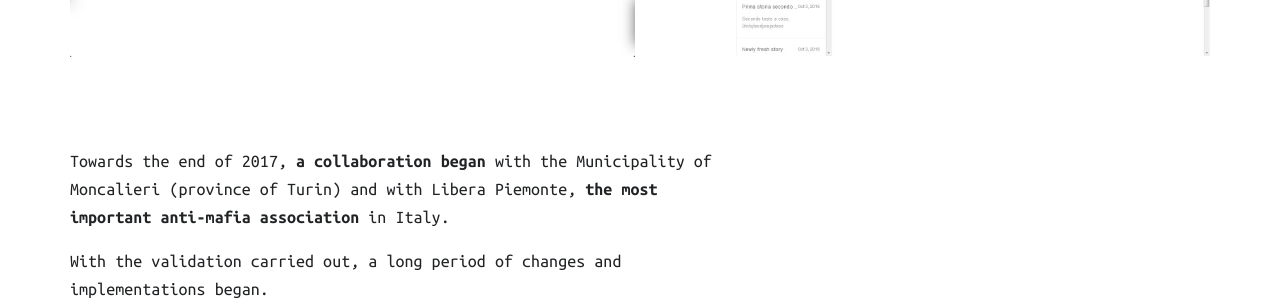
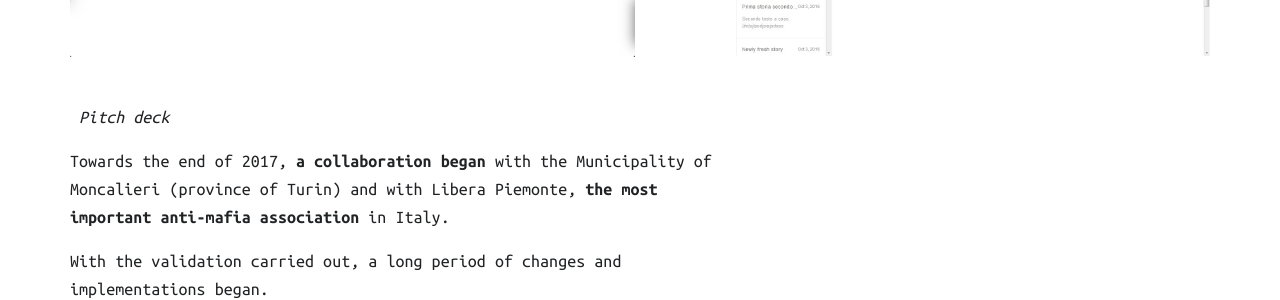
Before and after one commit to alea-git/alea-git.github.io, a Jekyll site: the page built from _projects/mobile-app-1.md, in a window 1280 px wide and 900 px high, scrolled down 2425 px. Shown: the part 152-452 px from the top of the window. Built offline with Jekyll 4.4.1, drawn with Linux system fonts in a browser that asks for light colours; nearby versions of some CDN libraries.

Commit message:
Updated '_projects/mobile-app-1.md' via CloudCannon

```diff
--- a/_projects/mobile-app-1.md
+++ b/_projects/mobile-app-1.md
@@ -15,9 +15,7 @@ After completing high school, Gabriel decided to accept the collaboration propos
 
 YouRemind became, therefore, a platform where groups of people, like associations or companies, could come together to tell something they have in common, and automatically have YouRemind make ebooks.
 
-{% include post-components/gallery.html columns = 2 full_width = true images = "/images/projects/mcyr1.png,/images/projects/mcyr2.png,/images/projects/mcyr5.png,/images/projects/mcyr6.jpg " %}
-
-&nbsp;
+{% include post-components/gallery.html columns = 2 full_width = true images = "/images/projects/mcyr1.png,/images/projects/mcyr2.png,/images/projects/mcyr5.png,/images/projects/mcyr6.jpg " %}&nbsp;*Pitch deck&nbsp;*
 
 Towards the end of 2017, **a collaboration began** with the Municipality of Moncalieri (province of Turin) and with Libera Piemonte, **the most important anti-mafia association** in Italy.
 
```
